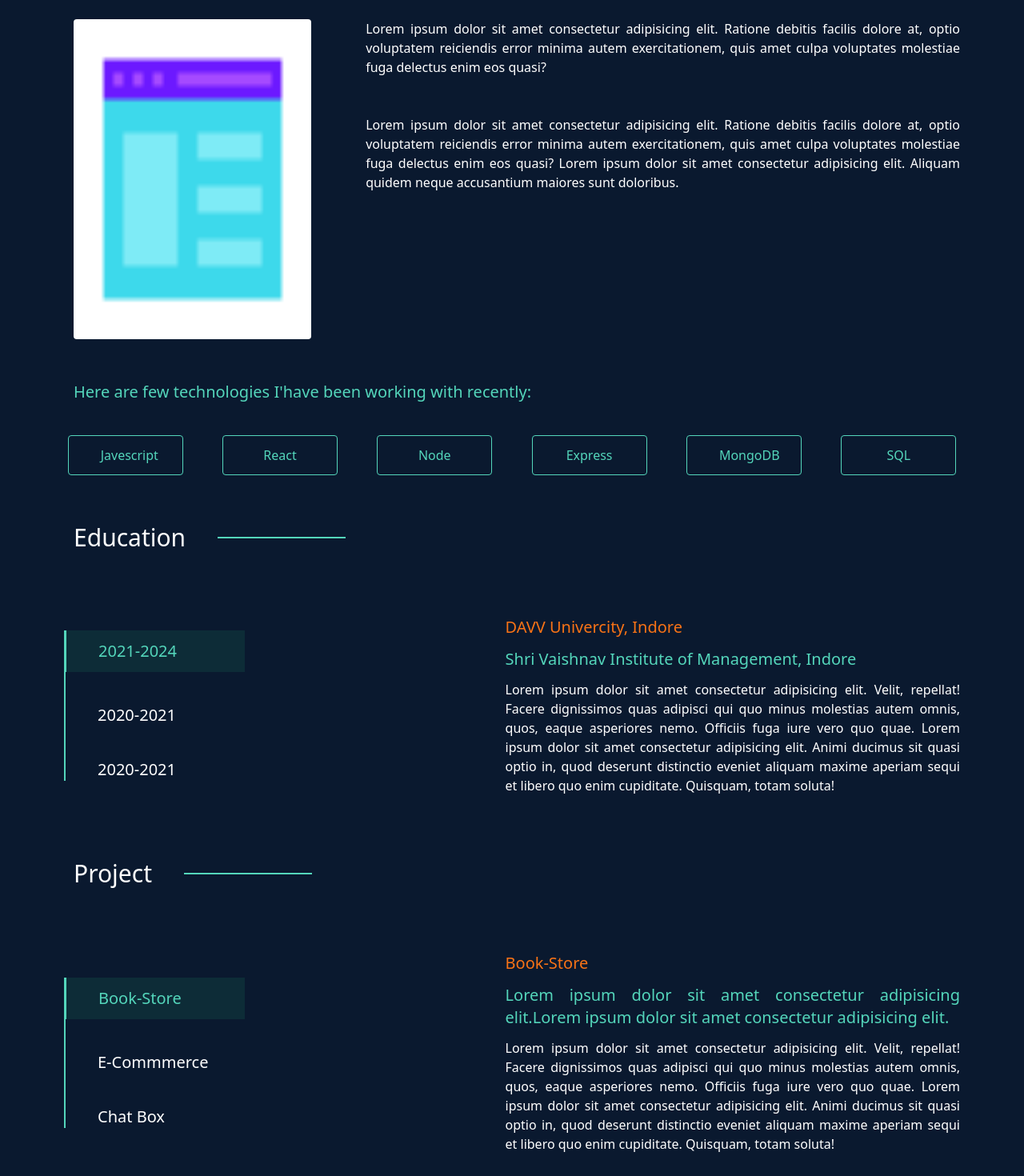
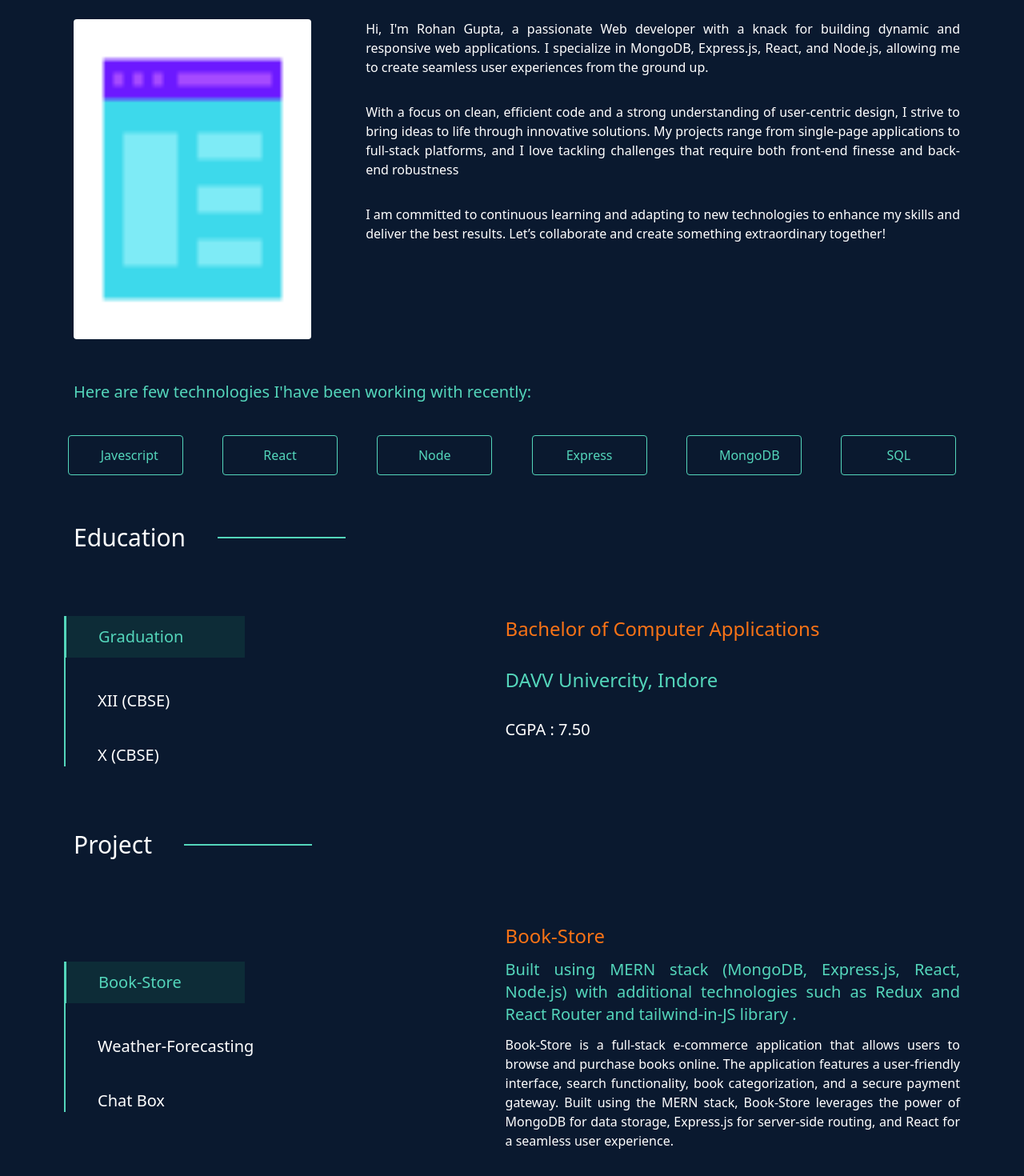
Before and after one commit to rohan30128/Portfolio, a React (Vite) app: page / in a window 1280 px wide. Shown: the part 840-2310 px from the top of the page at 80% size. Built offline with nearby package versions, Linux system fonts and the light colour scheme.

Commit message:
Frontend Updated

```diff
--- a/package.json
+++ b/package.json
@@ -10,9 +10,11 @@
     "preview": "vite preview"
   },
   "dependencies": {
+    "axios": "^1.7.7",
     "react": "^18.3.1",
     "react-dom": "^18.3.1",
-    "react-hook-form": "^7.53.0"
+    "react-hook-form": "^7.53.0",
+    "react-hot-toast": "^2.4.1"
   },
   "devDependencies": {
     "@eslint/js": "^9.9.0",
--- a/resource/experienceses.jsx
+++ /dev/null
@@ -1,23 +0,0 @@
-export const  experience = [
-    {
-        id : "1234567",
-        company : "Shri Vaishnav Institute of Management, Indore ",
-        title : "DAVV Univercity, Indore",
-        period : "2021-2024",
-        description : ""
-    }
-    ,{
-        id : "10987657",
-        company : "Central Academy School Umaria, Madhya Pradesh",
-        title : "XII (CBSE), Science",
-        period : "2020-2021",
-        description : ""
-    },
-    {
-        id : "10987657",
-        company : "Central Academy School Umaria, Madhya Pradesh",
-        title : "X (CBSE)",
-        period : "2020-2021",
-        description : ""
-    }
-];
--- a/src/App.jsx
+++ b/src/App.jsx
@@ -1,6 +1,7 @@
 import React from 'react'
 import { Route, Routes } from 'react-router-dom'
 import Home from './components/pages/Home.jsx'
+import toast, { Toaster } from 'react-hot-toast';
 
 export default function App() {
   return (
@@ -8,6 +9,7 @@ export default function App() {
     <Routes>
     <Route path="/" element={<Home />}> </Route>
     </Routes>
+    <Toaster />
     </>
   )
 }
--- a/src/components/Header.jsx
+++ b/src/components/Header.jsx
@@ -24,7 +24,7 @@ export default function Header() {
       <ul
         tabIndex={0}
         className="menu menu-sm dropdown-content bg-base-100 text-black rounded-box z-[1] mt-3 w-52 p-2 shadow">
-          <li><a href='/'>Intro</a></li>
+
         <li><a href='#about'>About</a></li>
       <li><a href='#education'>Education</a></li>
       <li><a href='#project'>Project</a></li>
@@ -36,7 +36,6 @@ export default function Header() {
   </div>
   <div className="navbar-center hidden lg:flex">
     <ul className="menu menu-horizontal px-1">
-    <li><a href='/'>Intro</a></li>
         <li><a href='#about'>About</a></li>
       <li><a href='#education'>Education</a></li>
       <li><a href='#project'>Project</a></li>
--- a/src/components/pages/About.jsx
+++ b/src/components/pages/About.jsx
@@ -11,9 +11,10 @@ export default function About() {
         <div className='h-[50vh] md:ml-3 md:w-1/3'>
         <img src={webanimation} alt=""  className='sm:w-full w-full rounded sm:h-full h-96' />
         </div>
-        <div className='flex flex-col gap-12 w-5/6 md:ml-5 mx-auto text-justify'>
-          <p className='text-white'>Lorem ipsum dolor sit amet consectetur adipisicing elit. Ratione debitis facilis dolore at, optio voluptatem reiciendis error minima autem exercitationem, quis amet culpa voluptates molestiae fuga delectus enim eos quasi?</p>
-          <p className='text-white'>Lorem ipsum dolor sit amet consectetur adipisicing elit. Ratione debitis facilis dolore at, optio voluptatem reiciendis error minima autem exercitationem, quis amet culpa voluptates molestiae fuga delectus enim eos quasi? Lorem ipsum dolor sit amet consectetur adipisicing elit. Aliquam quidem neque accusantium maiores sunt doloribus.</p>
+        <div className='flex flex-col text-white gap-8 w-5/6 md:ml-5 mx-auto text-justify'>
+          <p >Hi, I'm Rohan Gupta, a passionate Web developer with a knack for building dynamic and responsive web applications. I specialize in MongoDB, Express.js, React, and Node.js, allowing me to create seamless user experiences from the ground up.</p>
+          <p >With a focus on clean, efficient code and a strong understanding of user-centric design, I strive to bring ideas to life through innovative solutions. My projects range from single-page applications to full-stack platforms, and I love tackling challenges that require both front-end finesse and back-end robustness</p>
+          <p>I am committed to continuous learning and adapting to new technologies to enhance my skills and deliver the best results. Let’s collaborate and create something extraordinary together!</p>
         </div>
       </div>
       <div className='mt-8 py-5'>
--- a/src/components/pages/Contact.jsx
+++ b/src/components/pages/Contact.jsx
@@ -1,18 +1,32 @@
 import React from "react";
 import Sectiontitle from "../Sectiontitle";
 import { useForm } from "react-hook-form";
+import axios from "axios";
+import toast from "react-hot-toast";
 
 export default function Contact() {
   const {
     register,
     handleSubmit,
-    watch,
     formState: { errors },
+    reset,
   } = useForm();
 
-  const onSubmit = (data) => console.log(data);
+  const onSubmit =async (data) => {
+    const userInfo = {
+      name : data.name,
+      email : data.email,
+      number : data.number,
+      subject : data.subject,
+      message : data.message
+    };
+    await axios.post("http://localhost:8000/contact",userInfo).then((res)=>{
+      const message = JSON.stringify(res.data.message)
+      toast.success(message);
+      reset();
+    }).catch((err)=>{console.log(err)});
+  };
 
-  console.log(watch("example"));
   return (
     <div>
       <Sectiontitle title="Say Hello" id="contact" />
@@ -67,7 +81,7 @@ export default function Contact() {
             {...register("subject", { required: true })}
               type="text"
               placeholder="Subject"
-              className="input  w-full "
+              className="input border-none  w-full "
             />
             {errors.subject && <span>This field is required</span>}
             </label>
--- /dev/null
+++ b/src/components/pages/Education.jsx
@@ -0,0 +1,69 @@
+import React, { useState } from "react";
+import Sectiontitle from "../Sectiontitle";
+
+export default function Education() {
+    const experience =  [
+        {
+            id : "1",
+            institute : "DAVV Univercity, Indore",
+            title: "Graduation",
+            academic : "Bachelor of Computer Applications",
+            period : "2021-2024",
+            percentage : "7.50"
+        }
+        ,{
+            id : "2",
+            institute : "Central Academy School Umaria",
+            title: "XII (CBSE)",
+            academic : "XII (CBSE), Science",
+            period : "2020-2021",
+            percentage : "79.80%"
+        },
+        {
+            id : "3",
+            institute : "Central Academy School Umaria",
+            title: "X (CBSE)",
+            academic : "X (CBSE)",
+            period : "2020-2021",
+            percentage : "89.60%"
+        }
+    ];
+  const [selectedItemIndex, setSelectedItemIndex] = useState(0);
+  return (
+    <div>
+      <Sectiontitle title="Education" id="education"/>
+      <div className="flex sm:flex-row flex-col sm:py-10 py-5 sm:gap-24 gap-10">
+        <div className="flex flex-row sm:flex-col w-full sm:overflow-none overflow-auto  gap-10 border-l-2 my-auto border-tertiary sm:w-2/3">
+          {experience.map((exper, index) => {
+            return (
+              <div
+                key={index}
+                onClick={() => setSelectedItemIndex(index)}
+                className="cursor-pointer "
+              >
+                <h1
+                  className={`text-xl sm:px-10  ${
+                    selectedItemIndex === index
+                      ? "text-tertiary  border-tertiary border-l-4  -ml-[3px] bg-[#1a7f5a31] text-2xl sm:text-xl sm:py-3 sm:w-1/2"
+                      : "text-white"
+                  }`}
+                >
+                  {exper.title}
+                </h1>
+              </div>
+            );
+          })}
+        </div>
+        <div className="flex flex-col gap-8 sm:m-0 mx-10 w-5/6">
+          <h1 className="text-secondary text-2xl ">
+            {experience[selectedItemIndex].academic }
+          </h1>
+          <h1 className="text-tertiary text-2xl ">
+            {experience[selectedItemIndex].institute}
+          </h1>
+          <p className="text-white text-xl ">CGPA : {experience[selectedItemIndex].percentage}</p>
+        </div>
+      </div>
+    </div>
+  );
+}
--- a/src/components/pages/Experience.jsx
+++ /dev/null
@@ -1,44 +0,0 @@
-import React, { useState } from "react";
-import Sectiontitle from "../Sectiontitle";
-import { experience } from "../../../resource/experienceses";
-
-export default function Experience() {
-  const [selectedItemIndex, setSelectedItemIndex] = useState(0);
-  return (
-    <div>
-      <Sectiontitle title="Education" id="education"/>
-      <div className="flex sm:flex-row flex-col sm:py-10 py-5 sm:gap-24 gap-10">
-        <div className="flex flex-row sm:flex-col w-full sm:overflow-none overflow-auto  gap-10 border-l-2 my-auto border-tertiary sm:w-2/3">
-          {experience.map((exper, index) => {
-            return (
-              <div
-                key={index}
-                onClick={() => setSelectedItemIndex(index)}
-                className="cursor-pointer "
-              >
-                <h1
-                  className={`text-xl sm:px-10  ${
-                    selectedItemIndex === index
-                      ? "text-tertiary  border-tertiary border-l-4  -ml-[3px] bg-[#1a7f5a31] text-2xl sm:text-xl py-3 sm:w-1/2"
-                      : "text-white"
-                  }`}
-                >
-                  {exper.period}
-                </h1>
-              </div>
-            );
-          })}
-        </div>
-        <div className="flex flex-col gap-3 sm:m-0 mx-10 w-5/6">
-          <h1 className="text-secondary text-xl ">
-            {experience[selectedItemIndex].title}
-          </h1>
-          <h1 className="text-tertiary text-xl ">
-            {experience[selectedItemIndex].company}
-          </h1>
-          <p className="text-white text-justify ">Lorem ipsum dolor sit amet consectetur adipisicing elit. Velit, repellat! Facere dignissimos quas adipisci qui quo minus molestias autem omnis, quos, eaque asperiores nemo. Officiis fuga iure vero quo quae. Lorem ipsum dolor sit amet consectetur adipisicing elit. Animi ducimus sit quasi optio in, quod deserunt distinctio eveniet aliquam maxime aperiam sequi et libero quo enim cupiditate. Quisquam, totam soluta!</p>
-        </div>
-      </div>
-    </div>
-  );
-}
--- a/src/components/pages/Home.jsx
+++ b/src/components/pages/Home.jsx
@@ -2,10 +2,10 @@ import React from 'react'
 import Header from '../Header'
 import Intro from './Intro'
 import About from './About'
-import Experience from './Experience'
 import Project from './Project'
 import Contact from './Contact'
 import Footer from './Footer'
+import Education from './Education'
 
 export default function Home() {
   return (
@@ -13,7 +13,7 @@ export default function Home() {
       <Header/>
       <Intro/>
       <About/>
-      <Experience/>
+      <Education/>
       <Project/>
       <Contact/>
       <Footer/>
--- a/src/components/pages/Intro.jsx
+++ b/src/components/pages/Intro.jsx
@@ -15,13 +15,10 @@ export default function Intro() {
           </div>
 
           <p className=" text-white md:w-10/12 mx-5 md:ml-3 text-justify">
-            Lorem ipsum dolor sit amet consectetur adipisicing elit.
-            Reprehenderit quisquam quia mollitia, possimus blanditiis repellat,
-            ut veritatis, impedit dolor veniam quo optio facilis architecto nam.
-            Amet sunt voluptates animi quod.
+          As a passionate web developer, I thrive on transforming innovative ideas into dynamic online experiences. With a strong foundation in both front-end and back-end technologies, I create seamless, user-friendly websites that not only look great but also deliver exceptional functionality.
           </p>
           <button className="border border-tertiary text-tertiary rounded px-10 py-3 mx-5 md:mx-0">
-            Get Started
+            <a href="#about">Get Started</a>
           </button>
         </div>
         <div className=" bg-primary w-full md:order-2 md:max-w-96">
--- a/src/components/pages/Project.jsx
+++ b/src/components/pages/Project.jsx
@@ -7,23 +7,23 @@ export default function Project() {
         {
             id : "1234",
             title : "Book-Store",
-            technology : "Lorem ipsum dolor sit amet consectetur adipisicing elit.Lorem ipsum dolor sit amet consectetur adipisicing elit.",
-            description : " Lorem ipsum dolor sit amet consectetur adipisicing elit. Magnam quo quisquam sit explicabo tempore nihil voluptatem corporis deserunt odio distinctio delectus sint eligendi quidem, voluptates soluta quia. Sequi, illum soluta.",
+            technology : "Built using MERN stack (MongoDB, Express.js, React, Node.js) with additional technologies such as Redux and React Router and tailwind-in-JS library .",
+            description : "Book-Store is a full-stack e-commerce application that allows users to browse and purchase books online. The application features a user-friendly interface, search functionality, book categorization, and a secure payment gateway. Built using the MERN stack, Book-Store leverages the power of MongoDB for data storage, Express.js for server-side routing, and React for a seamless user experience.",
             link : "http://localhost:5173/"
         },
 
         {
             id : "1234",
-            title : "E-Commmerce",
-            technology : "Lorem ipsum dolor sit amet consectetur adipisicing elit.",
-            description : " Lorem ipsum dolor sit amet consectetur adipisicing elit. Magnam quo quisquam sit explicabo tempore nihil voluptatem corporis deserunt odio distinctio delectus sint eligendi quidem, voluptates soluta quia. Sequi, illum soluta.",
+            title : "Weather-Forecasting",
+            technology : "Built using MERN stack (MongoDB, Express.js, React, Node.js) with additional technologies such as OpenWeatherMap API for weather data and React Hooks for state management",
+            description : "Weather Forecasting is a real-time weather application that provides users with accurate and personalized weather information. The application features a user-friendly interface, real-time weather updates, location-based forecasting, and historical weather data. Built using the MERN stack, Weather Forecasting leverages the power of MongoDB for data storage, Express.js for server-side routing, and React for a responsive and interactive user interface.",
             link : "http://localhost:5173/"
         },
         {
             id : "1234",
             title : "Chat Box",
-            technology : "Lorem ipsum dolor sit amet consectetur adipisicing elit.",
-            description : " Lorem ipsum dolor sit amet consectetur adipisicing elit. Magnam quo quisquam sit explicabo tempore nihil voluptatem corporis deserunt odio distinctio delectus sint eligendi quidem, voluptates soluta quia. Sequi, illum soluta.",
+            technology : "Built using MERN stack (MongoDB, Express.js, React, Node.js) with additional technologies such as Socket.IO for real-time communication and Redux for state management",
+            description : "Chat Box is a real-time messaging application that enables users to communicate with each other seamlessly. The application features a user-friendly interface, real-time messaging, user authentication, and authorization. Built using the MERN stack, Chat Box leverages the power of MongoDB for data storage, Express.js for server-side routing, and React for a responsive and interactive user interface.",
             link : "http://localhost:5173/"
         },
     ]
@@ -53,13 +53,14 @@ export default function Project() {
         })}
       </div>
       <div className="flex flex-col gap-3 sm:m-0 mx-10 w-5/6">
-        <h1 className="text-secondary text-xl ">
+        <h1 className="text-secondary text-2xl ">
           {Project[selectedItemIndex].title}
         </h1>
         <h1 className="text-tertiary text-xl text-justify">
           {Project[selectedItemIndex].technology}
         </h1>
-        <p className="text-white text-justify ">Lorem ipsum dolor sit amet consectetur adipisicing elit. Velit, repellat! Facere dignissimos quas adipisci qui quo minus molestias autem omnis, quos, eaque asperiores nemo. Officiis fuga iure vero quo quae. Lorem ipsum dolor sit amet consectetur adipisicing elit. Animi ducimus sit quasi optio in, quod deserunt distinctio eveniet aliquam maxime aperiam sequi et libero quo enim cupiditate. Quisquam, totam soluta!</p>
+        <p className="text-white text-justify ">{Project[selectedItemIndex].description}</p>
+        {/* <a href="" className='text-blue-500'>{Project[selectedItemIndex].link}</a> */}
       </div>
     </div>
   </div>
```
Also changed, not shown: 1 other file (tests, documents, lock files or other folders).
